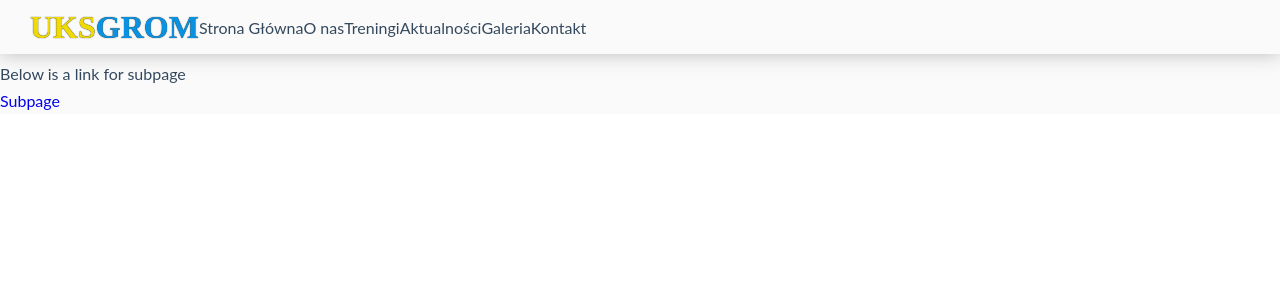
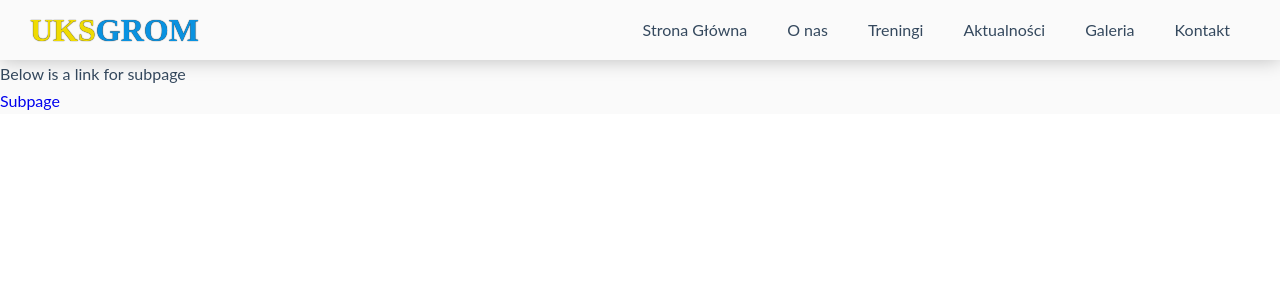
Before and after one commit to WawrzenskiPatryk/uks-grom-webpage, a Nuxt app: page / in a window 1280 px wide. Shown: the top 300 px of the page. Built offline with nearby package versions, Linux system fonts and the light colour scheme.

Commit message:
Desktop navitagion styling (without dropdown sub-menus)

```diff
--- a/components/HeaderHamburger.vue
+++ b/components/HeaderHamburger.vue
@@ -15,15 +15,15 @@ export default {
   data() {
     return {
       isHamburgerActive: false,
-    }
+    };
   },
   methods: {
     toggleMenu() {
-      this.isHamburgerActive = !this.isHamburgerActive
-      this.$emit('hamburgerToggle', this.isHamburgerActive)
+      this.isHamburgerActive = !this.isHamburgerActive;
+      this.$emit('hamburgerToggle', this.isHamburgerActive);
     },
   },
-}
+};
 </script>
 
 <style lang="scss" scoped>
@@ -33,7 +33,6 @@ export default {
   align-items: center;
   cursor: pointer;
   width: 3.5rem;
-  height: 3rem;
   // background-color: greenyellow;
   @media (hover: hover) {
     &:hover &__bar {
@@ -47,7 +46,7 @@ export default {
 
   &__bar {
     position: relative;
-    top: 0.75rem;
+    // top: 0.75rem;
 
     &,
     &::before,
--- a/components/HeaderNav.vue
+++ b/components/HeaderNav.vue
@@ -2,7 +2,7 @@
   <nav class="header__nav">
     <ul class="nav">
       <li v-for="item in navItems" :key="item.name" class="nav__item">
-        <nuxt-link :to="item.href">{{ item.name }}</nuxt-link>
+        <nuxt-link :to="item.href" class="nav__link">{{ item.name }}</nuxt-link>
       </li>
     </ul>
   </nav>
@@ -18,20 +18,67 @@ export default {
 <style lang="scss" scoped>
 .header__nav {
   bottom: 0;
-  width: 100%;
   height: 100%;
   text-align: center;
-  padding: 1rem 0;
+  @media screen and (min-width: 768px) {
+    position: absolute;
+    top: 5rem;
+    right: 0;
+    // border: 1px red solid;
+  }
+  @media screen and (min-width: 1024px) {
+    position: static;
+    display: flex;
+    justify-content: flex-end;
+    align-items: center;
+    // width: 100%;
+  }
 }
 
 .nav {
   @media screen and (min-width: 1024px) {
     display: flex;
-    // TODO: Desktop navigation styling!
+    height: 6rem;
   }
 
   &__item * {
+    // display: flex;
+    position: relative;
+    align-items: center;
+    padding: 0 2rem;
     color: $main-dark;
+    // background-color: aqua;
+    // border: 1px solid black;
+    @media (hover: hover) {
+      &:hover {
+        color: $primary-color;
+      }
+    }
+
+    @media screen and (min-width: 1024px) {
+      display: flex;
+      @media (hover: hover) {
+        &:hover {
+          cursor: pointer;
+          &::after {
+            width: 100%;
+          }
+        }
+        &::after {
+          content: '';
+          width: 0%;
+          position: absolute;
+          height: 3px;
+          bottom: 0;
+          left: 0;
+          background-color: #efdb03;
+          transition: width 150ms ease;
+        }
+      }
+    }
+  }
+  &__link {
+    height: 100%;
   }
 }
 </style>
--- a/components/TheHeader.vue
+++ b/components/TheHeader.vue
@@ -70,16 +70,18 @@ export default {
   display: flex;
   flex-direction: column;
   align-items: center;
-  position: fixed;
   background-color: $main-light;
   width: 100%;
+  min-height: 6rem;
   box-shadow: rgba(0, 0, 0, 0.25) 0 0 2rem;
-  top: 0;
-  padding: 0 3rem;
+  padding: 1rem 3rem;
 
-  @media screen and (min-width: 1024px) {
+  @media screen and (min-width: 768px) {
     flex-direction: row;
     justify-content: space-between;
+    padding: 0 3rem;
+  }
+  @media screen and (min-width: 1024px) {
   }
 }
 </style>
--- a/layouts/TheLayout.vue
+++ b/layouts/TheLayout.vue
@@ -1,6 +1,6 @@
 <template>
   <div class="layout">
-    <the-header :is-mobile="isMobile"></the-header>
+    <the-header :is-mobile="isMobile" class="layout__header"></the-header>
     <nuxt></nuxt>
   </div>
 </template>
@@ -8,7 +8,7 @@
 <script>
 export default {
   data() {
-    return { isMobile: null };
+    return { isMobile: true };
   },
   mounted() {
     this.setIsMobile();
@@ -29,7 +29,7 @@ export default {
 };
 </script>
 
-<style lang="scss">
+<style lang="scss" scoped>
 // devTools: 375, 768, 1024, 1440
 
 .layout {
@@ -39,9 +39,14 @@ export default {
   max-width: 100vw;
   padding-top: 10rem;
 
-  @media screen and (min-width: 1024px) {
+  @media screen and (min-width: 768px) {
     // TODO: Desktop navigation styling!
     padding-top: 6rem;
   }
+
+  &__header {
+    position: fixed;
+    top: 0;
+  }
 }
 </style>
```
